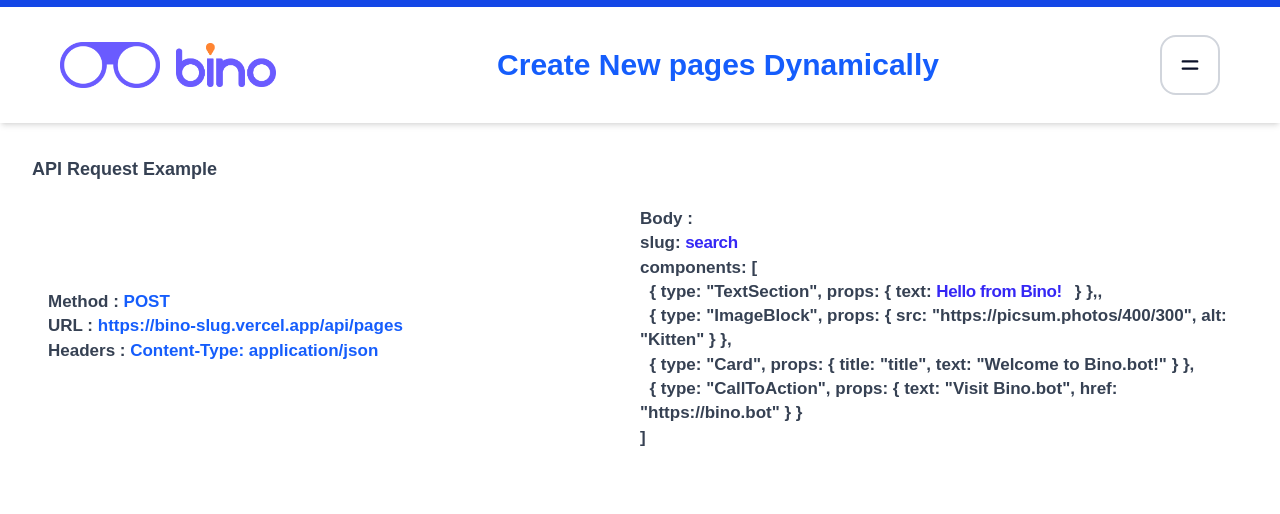
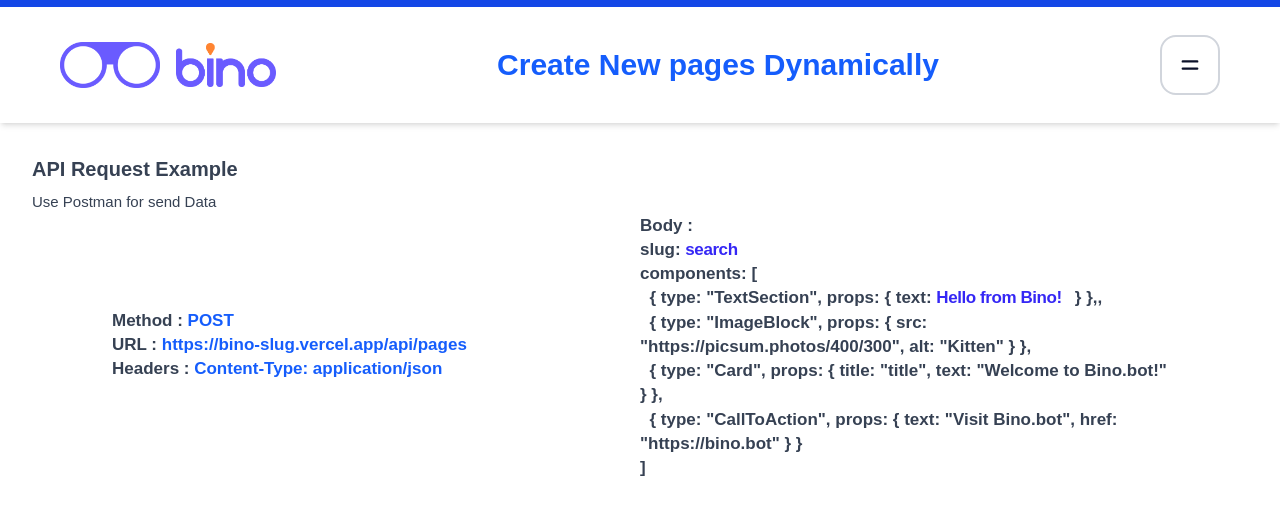
Before and after one commit to Balachandran2729/bino-slug, a Next.js app: page / in a window 1280 px wide. Shown: the top 514 px of the page. Built offline with nearby package versions, Linux system fonts and the light colour scheme.

Commit message:
firebase concept 5

```diff
--- a/app/page.js
+++ b/app/page.js
@@ -2,14 +2,16 @@
 export default function Home() {
   return (
     <div className="p-8 text-gray-700">
-      <h2 className="font-bold text-lg">API Request Example</h2>
-      <div className="flex flex-row   p-4 mt-2 rounded-lg text-sm space-y-1">
+      <h2 className="font-bold text-xl">API Request Example</h2>
+      <p className="text-[15px] mt-2">Use Postman for send Data</p>
+      <div className="flex flex-row   px-20 rounded-lg text-sm space-y-1">
+        {/* left side */}
         <div className="w-1/2 flex flex-col justify-center items-start text-[17px]">
           <h3 className="font-semibold">Method : <span className="text-blue-600">POST</span></h3>
           <h3 className="font-semibold">URL : <span className="text-blue-600">https://bino-slug.vercel.app/api/pages</span></h3>
           <h3 className="font-semibold">Headers : <span className="text-blue-600">Content-Type: application/json</span></h3>
         </div>
-        {/* Right side content */}
+        {/* right side */}
         <div className="w-1/2 text-[17px] font-bold">
           <h3 className="font-semibold">Body :
           </h3>
```
